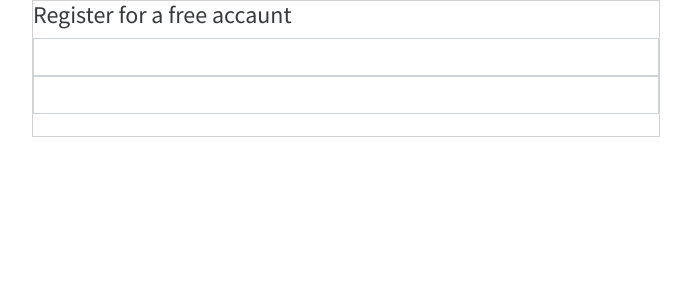
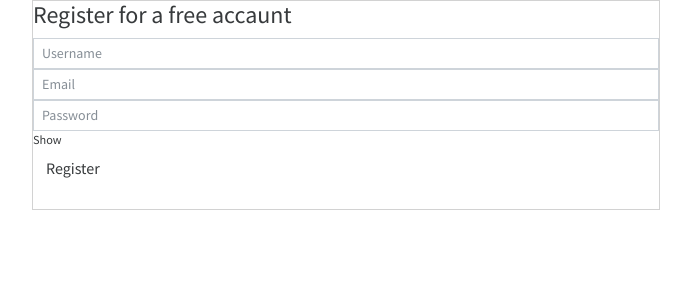
Before and after one commit to DenysRudenko/Project4-CLI-Expenses, a Django app: template templates/authentication/register.html in a window 1280 px wide. Shown: the top 300 px of the page, without its empty margins (294-985 px from the left). Run offline with Django 4.2, Linux system fonts and the light colour scheme; the template is opened without the code that fills it, so the values that code supplies are empty; some libraries are stand-ins or nearby versions.

Commit message:
Added password form in register html file

```diff
--- a/templates/authentication/register.html
+++ b/templates/authentication/register.html
@@ -15,8 +15,9 @@
                             <input
                                 type="text"
                                 name="username"
+                                placeholder="Username"
                                 id="usernameField"
-                            class="form-control"
+                                class="form-control form-control-sm"
                             />
                         </div>
 
@@ -24,10 +25,25 @@
                             <input
                                 type="email"
                                 name="email"
+                                placeholder="Email"
                                 id="emailField"
-                            class="form-control"
+                                class="form-control form-control-sm"
                             />
                         </div>
+
+                        <div class="form-group">
+                            <input
+                                type="password"
+                                name="password"
+                                placeholder="Password"
+                                id="emailField"
+                                class="form-control form-control-sm"
+                                id="passwordField"
+                            />
+                            <small class="float-right">Show</small>
+                        </div>
+
+                         <input type="submit" value="Register" class="btn btn-block"/>
 
                     </form>
 
```
Lines whose indentation alone changed are shown as unchanged.
